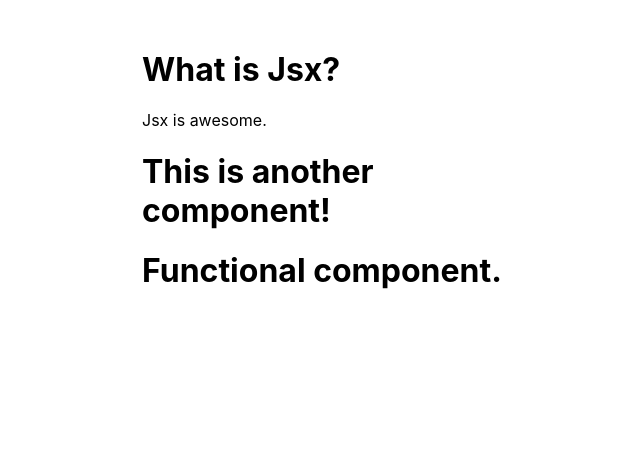
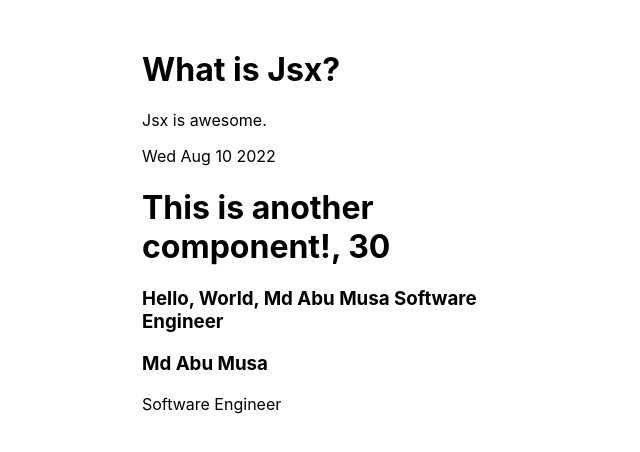
Before and after one commit to musafci/react-app, a React (Create React App) app: page / in a window 1280 px wide. Shown: the top 452 px of the page, without its empty margins (306-946 px from the left). Built offline with nearby package versions, Linux system fonts and the light colour scheme.

Commit message:
Commit#2 Introduce Component and JSX

```diff
--- a/src/components/app.jsx
+++ b/src/components/app.jsx
@@ -1,27 +1,54 @@
 import React, {Component} from "react";
 
+
+const name = "World"
+
+const user = {
+    name: "Md Abu Musa",
+    position: "Software Engineer"
+}
+
+const attribute = {
+    title: 'This is H1 tag',
+    id: "h1id"
+}
+
+function employee(data) {
+    return data.name+' '+data.position
+}
+
 //Functional component
-const MyFunctionalComponent = () => <h1>Functional component.</h1>
+const MyFunctionalComponent = () => <h3 {...attribute}>Hello, {name}, {employee(user)}</h3>
+
+//Functional component
+function MyComponent() {
+    return(
+        <h1>This is another component!, {10+20}</h1>
+    );
+}
+
 
 // Classbased component
 class App extends Component {
     render() {
+        const name = "Md Abu Musa";
+
+        const bio = <div>
+            <h3>{name}</h3>
+            <p>Software Engineer</p>
+        </div>
+
         return(
             <div className="CustomClass">
                 <h1>What is Jsx?</h1>
                 <p>Jsx is awesome.</p>
+                <p>{new Date().toDateString()}</p>
                 <MyComponent/>
                 <MyFunctionalComponent/>
+                {bio}
             </div>
         )
     }
 }
 
-//Functional component
-function MyComponent() {
-    return(
-        <h1>This is another component!</h1>
-    );
-}
-
 export default App;
```
